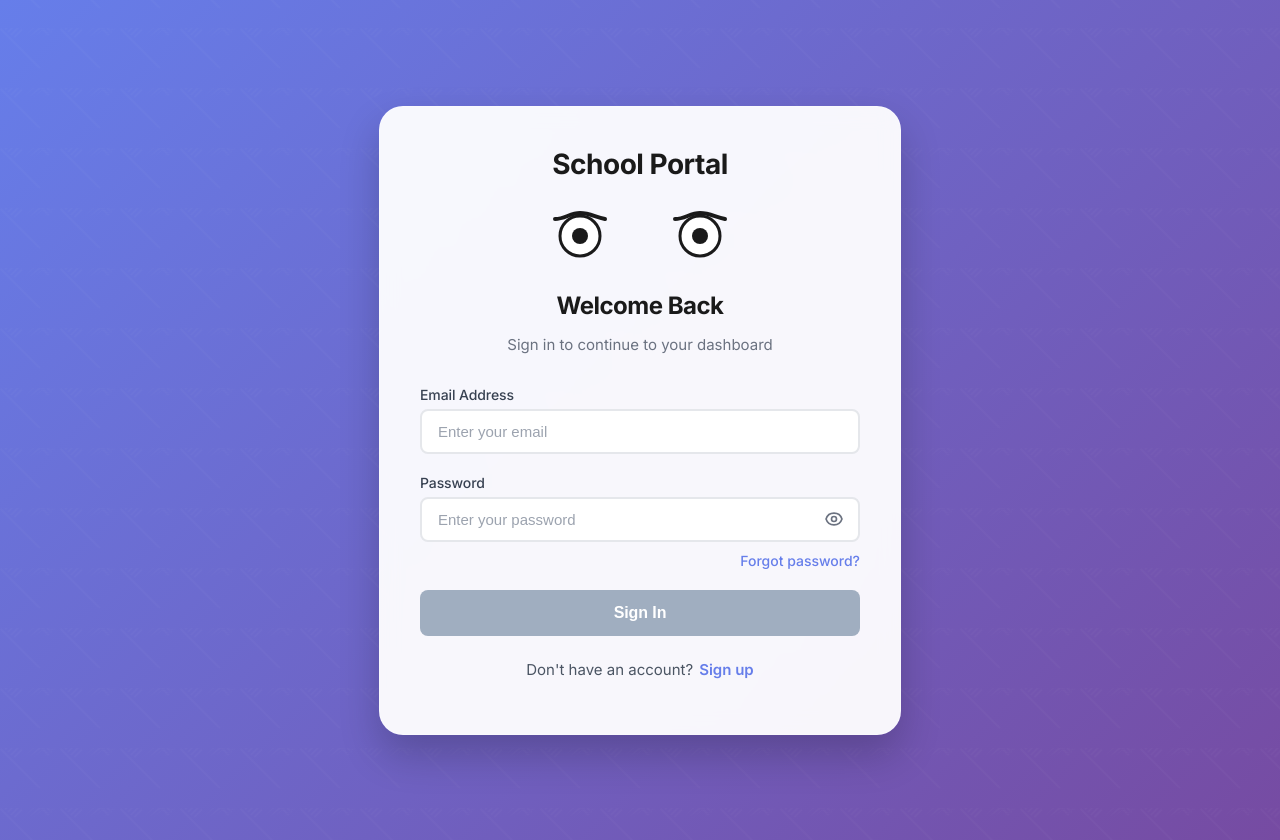
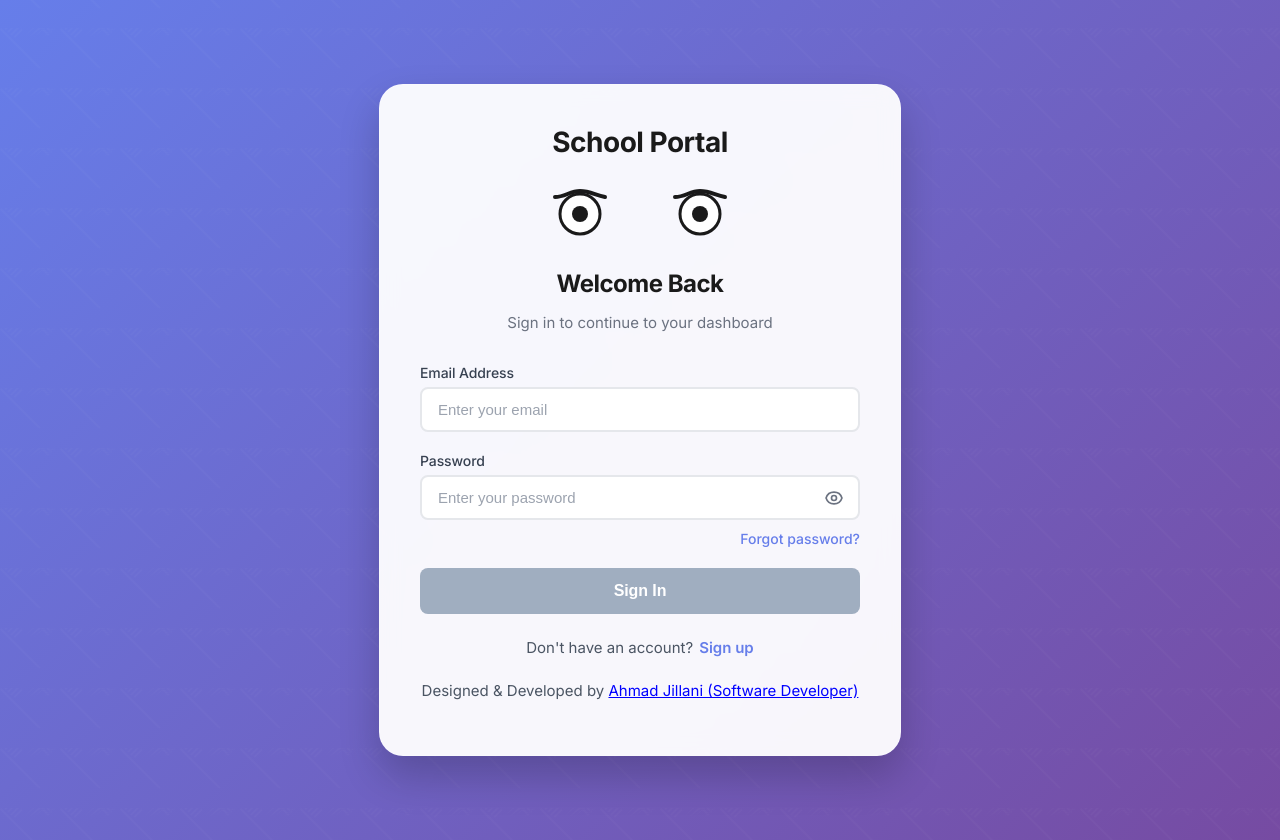
Before and after one commit to AhmadJilani12/SaaS-School-Managment-Portal, a Next.js app in the folder school-portal/: page /login in a window 1280 px wide. Built offline with nearby package versions, Linux system fonts and the light colour scheme.

Commit message:
setted up designed nd develop

```diff
--- a/school-portal/pages/login.js
+++ b/school-portal/pages/login.js
@@ -269,6 +269,12 @@ export default function LoginPage() {
               Sign up
             </Link>
           </p>
+
+
+             <p className={styles.switchText}>
+            Designed & Developed by <span style={{color:'blue' , textDecorationLine:'underline'}}> Ahmad Jillani (Software Developer)
+            </span>
+          </p>
         </div>
       </div>
     </>
```
